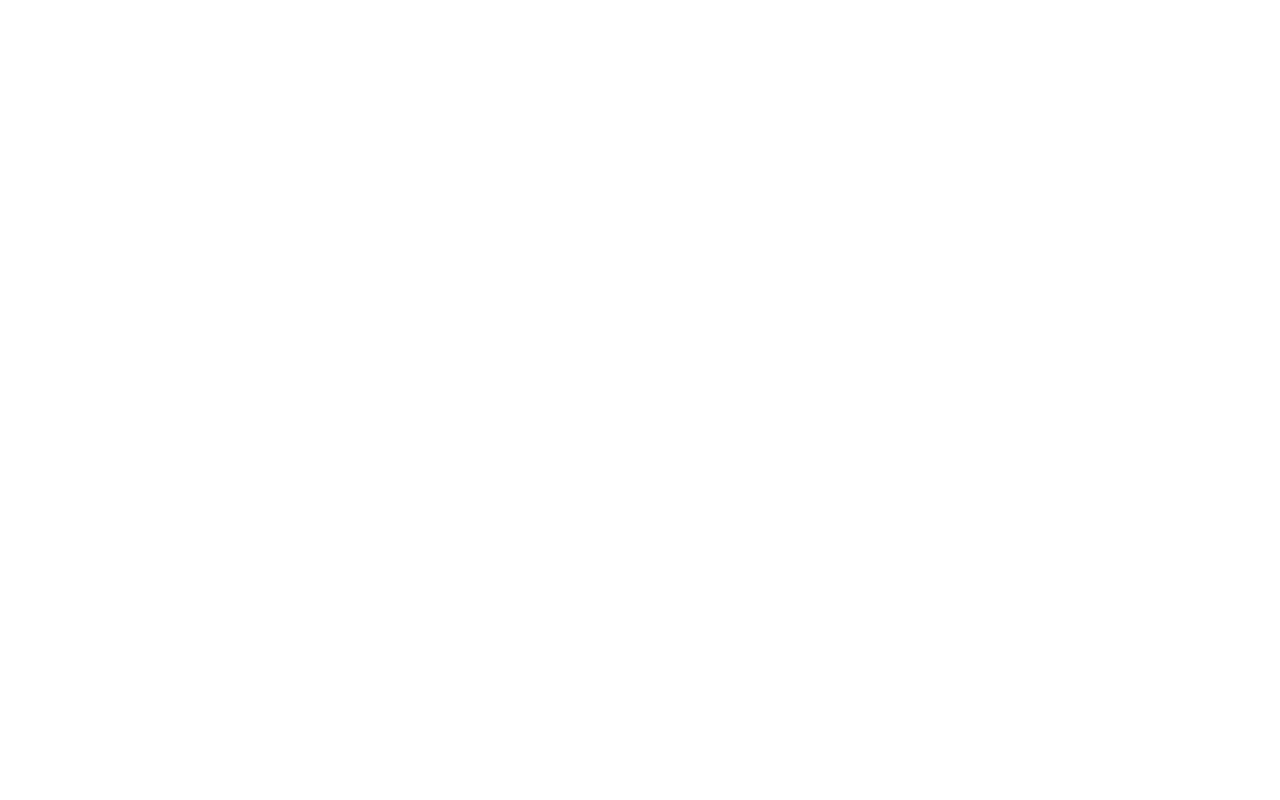
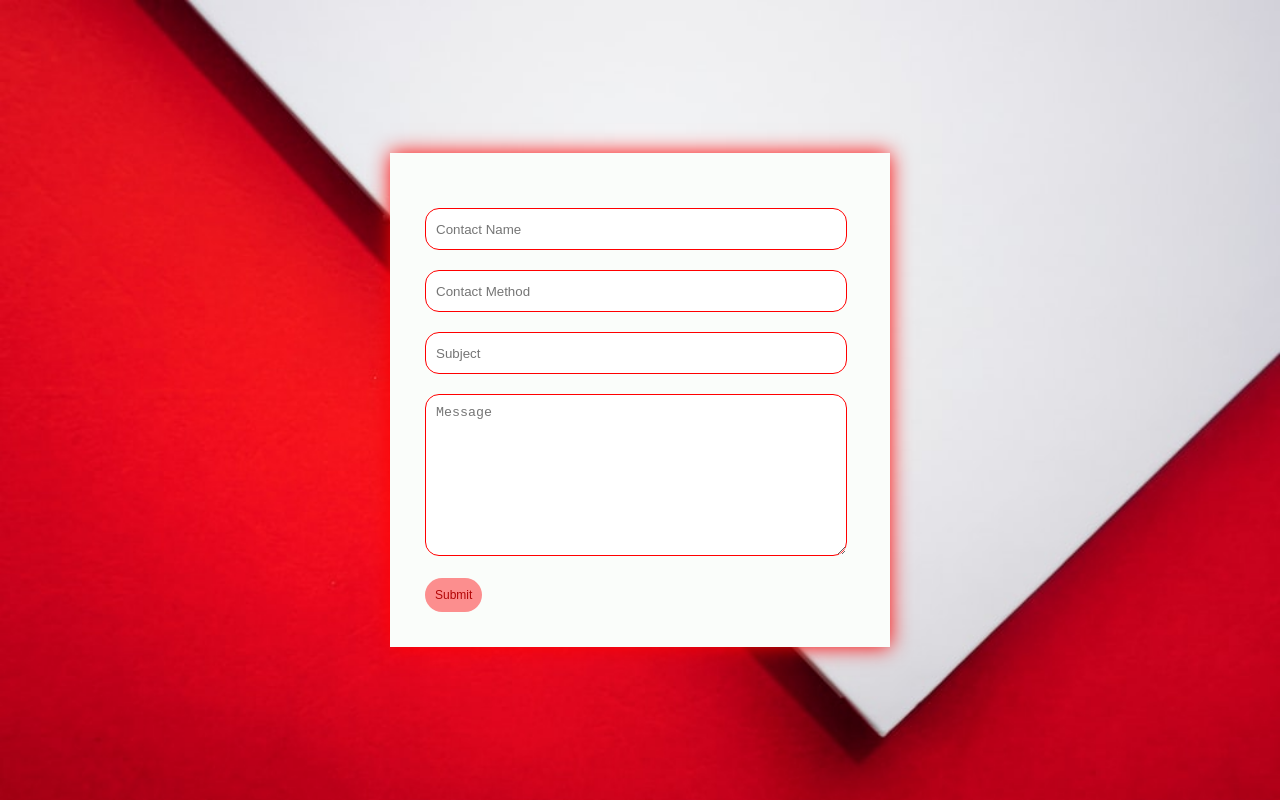
Before and after one commit to kblack-git/Job-Stalker-Frontend, a plain HTML site: page info.html in a window 1280 px wide. Drawn offline with Linux system fonts and the light colour scheme.

Commit message:
info page

```diff
--- /dev/null
+++ b/info.css
@@ -0,0 +1,51 @@
+*{
+    margin: 0;
+    padding: 0;
+}
+
+body{
+    background: url(images/info.jpeg) no-repeat;
+    background-size: cover;
+    font-family: sans-serif;
+}
+
+.post-box{
+    width: 500px;
+    background-color: rgb(250, 253, 250);
+    box-shadow: 0 0 20px 0 rgb(255, 0, 0);
+    top: 50%;
+    left: 50%;
+    transform: translate(-50%, -50%);
+    position: absolute;
+}
+
+form{
+    margin: 35px;
+}
+
+.input-field{
+    width: 400px;
+    height: 40px;
+    margin-top: 20px;
+    padding-left: 10px;
+    padding-right: 10px;
+    border: 1px solid rgb(255, 0, 0);
+    border-radius: 14px;
+    outline: none;
+}
+
+.textarea-field{
+    height: 150px;
+    padding-top: 10px;
+}
+
+.btn{
+    border-radius: 20px;
+    color: rgb(179, 6, 6);
+    margin-top: 18px;
+    padding: 10px;
+    background-color: rgb(252, 142, 142);
+    font-size: 12px;
+    border: none;
+    cursor: pointer;
+}
--- a/info.html
+++ b/info.html
@@ -0,0 +1,21 @@
+<!DOCTYPE html>
+<html lang="en">
+<head>
+    <meta charset="UTF-8">
+    <meta http-equiv="X-UA-Compatible" content="IE=edge">
+    <meta name="viewport" content="width=device-width, initial-scale=1.0">
+    <title>New Post Form</title>
+    <link rel="stylesheet" href="info.css">
+</head>
+<body>
+    <div class="post-box">
+        <form>
+            <input type="text" class="input-field" placeholder="Contact Name">
+            <input type="text" class="input-field" placeholder="Contact Method">
+            <input type="text" class="input-field" placeholder="Subject">
+            <textarea type="text" class="input-field textarea-field" placeholder="Message"></textarea>
+            <button type="button" class="btn">Submit</button>
+        </form>
+    </div>
+</body>
+</html>
```
Also changed, not shown: index.html (+1 -1 lines), images/info.jpeg (added), 2 other files.
